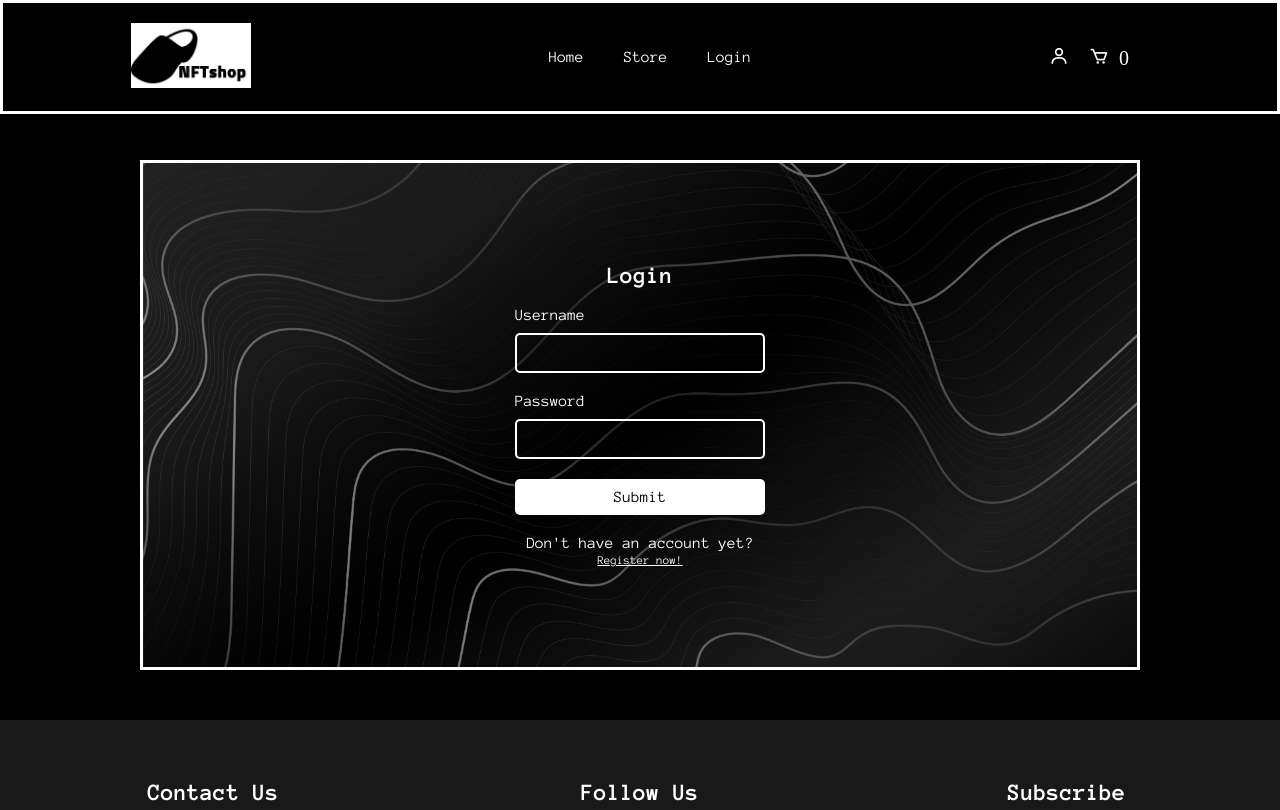
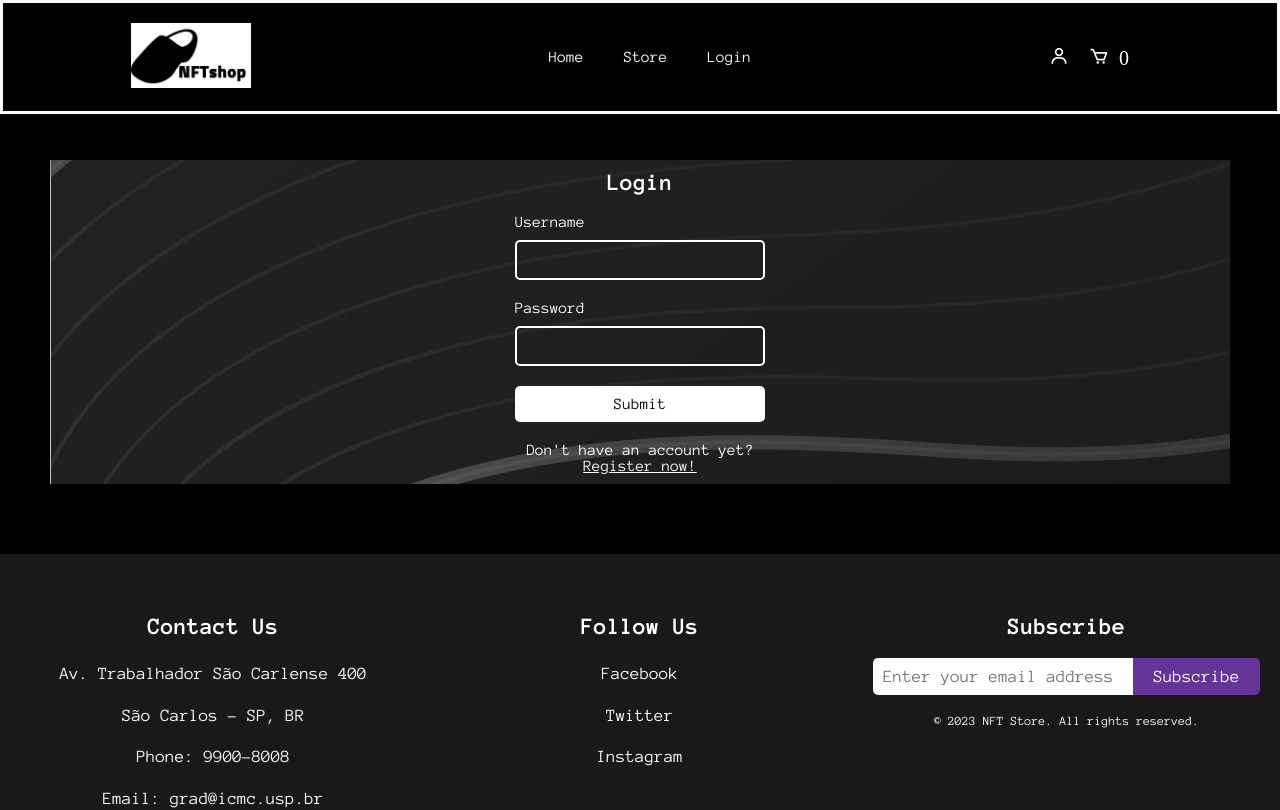
Before and after one commit to Non-Fazemos-Tamancos-Inc/nft-frontend, a React (Create React App) app: page /login in a window 1280 px wide. Shown: the top 810 px of the page. Built offline with nearby package versions, Linux system fonts and the light colour scheme; a web font is replaced by a local one.

Commit message:
Finished register, added profile photo, logout due to inactivity

```diff
--- a/db.json
+++ b/db.json
@@ -20,6 +20,20 @@
       "email": "janedoe",
       "password_hash": "87aa4e6ae23ebf93e9b357cc34ce12a7f0708265b8128a3fa835d14649d7e083",
       "name": "Jane Doe"
+    },
+    {
+      "username": "Zimba",
+      "password_hash": "f15bdad45bd08951161d5b13e62f0634664941fd7a0b96a2109ebcfe9b670fe0",
+      "email": "zimba@gmail.com",
+      "name": "zimba",
+      "id": 5
+    },
+    {
+      "username": "Rafael Zimmer",
+      "password_hash": "d5ce2b19fbda14a25deac948154722f33efd37b369a32be8f03ec2be8ef7d3a5",
+      "email": "rzimmmer@e",
+      "name": "qq",
+      "id": 6
     }
   ]
 }
--- a/src/Api.ts
+++ b/src/Api.ts
@@ -3,7 +3,6 @@ import Cookies from "universal-cookie";
 import UserData from "./views/User";
 
 enum Status {
-    OK,
     SUCCESS,
     FAILURE,
     AUTHENTICATION_ERROR,
@@ -41,8 +40,12 @@ class API {
     static async register(username: string, password: string, email: string, name: string) {
         let password_hash = sha256(password).toString();
 
-        return await fetch('/users/', {
-            method: 'POST', body: JSON.stringify({
+        return fetch('/users/', {
+            method: 'POST',
+            headers: {
+                "Content-Type": "application/json",
+            },
+            body: JSON.stringify({
                 username: username,
                 password_hash: password_hash,
                 email: email,
@@ -50,6 +53,14 @@ class API {
             })
         });
     }
+
+    static async exists(username: string) {
+        return fetch('/users/?username=' + username)
+            .then(response => response.json())
+            .then(data => {
+                return data.length > 0;
+            });
+    }
 }
 
 export default API;
--- a/src/App.tsx
+++ b/src/App.tsx
@@ -24,7 +24,7 @@ function App() {
                         <Route path="/store" element={<Store/>}/>
                         <Route path="/cart" element={<Cart/>}/>
                         <Route path="/profile" element={<Profile/>}/>
-                        <Route path="/login" element={<Login/>}/>
+                        <Route path="/login" element={<Login />}/>
                         <Route path="/register" element={<Register/>}/>
                     </Routes>
                 </div>
--- a/src/views/User.tsx
+++ b/src/views/User.tsx
@@ -1,4 +1,3 @@
-import API, {Status} from "../Api";
 import Cookies from "universal-cookie";
 
 class UserData {
--- a/src/views/form.css
+++ b/src/views/form.css
@@ -3,6 +3,7 @@
     flex-direction: column;
     align-items: center;
     justify-content: center;
+    padding: 10px;
 }
 
 .form-component h2 {
@@ -65,11 +66,11 @@
 
 .form-component .alternative-link {
     color: #fff;
-    background-color: black;
-    border: 2px solid white;
+    text-decoration: underline;
+    transition: all 0.42s ease;
 }
 
 .form-component .alternative-link:hover {
-    background-color: blue;
-    color: white;
+    color: lightgray;
+    scale: 1.2;
 }
--- a/src/views/login.css
+++ b/src/views/login.css
@@ -2,95 +2,6 @@
   padding: 50px;
 }
 
-.login-component {
-  padding: 100px;
-  margin: 0 auto;
-  max-width: 1000px;
-  background-color: black;
-  border: 3px solid #fff;
-  background-size: cover;
-  background-position: top;
-  color: white;
-  text-align: center;
+.msg-component {
+  padding: 10px;
 }
-
-.login-component form {
-  display: flex;
-  flex-direction: column;
-  align-items: center;
-  justify-content: center;
-}
-
-.login-component h2 {
-  margin-bottom: 20px;
-}
-
-.login-component label {
-  display: block;
-  margin-bottom: 10px;
-  font-size: 16px;
-  text-align: left;
-}
-
-.login-component input {
-  padding: 10px;
-  border-radius: 5px;
-  border: solid 2px white;
-  background-color: transparent;
-  margin-bottom: 20px;
-  font-size: 16px;
-  min-width: 250px;
-  color: white;
-}
-
-.login-component button {
-  background-color: #fff;
-  color: black;
-  padding: 10px 20px;
-  border-radius: 5px;
-  border: none;
-  font-size: 16px;
-  cursor: pointer;
-  transition: all 0.42s ease;
-  width: 250px;
-  margin-bottom: 20px;
-}
-
-.login-component button:hover {
-  background-color: blue;
-  color: white;
-}
-
-#create-button{
-  color: #fff;
-  background-color: black;
-  border: 2px solid white;
-}
-
-#create-button:hover{
-  background-color: blue;
-  color: white;
-}
-
-.login-component a {
-  margin-bottom: 20px;
-  font-size: 12px;
-  text-decoration: underline;
-}
-
-.login-component a:hover {
-  color: blue;
-  cursor: pointer;
-  transition: all 0.42s ease;
-}
-
-.register-link {
-    color: white;
-    text-decoration: underline;
-}
-
-.register-link:hover {
-    color: mediumpurple !important;
-    cursor: pointer;
-    transition: all 0.42s ease;
-}
--- a/src/views/login.tsx
+++ b/src/views/login.tsx
@@ -1,9 +1,10 @@
 import React, {useEffect, useState} from 'react';
-import {useNavigate} from "react-router-dom";
+import { useNavigate, useSearchParams } from "react-router-dom";
 
 import API, {Status} from "../Api";
-import {getCurrentUser} from './User';
+import { getCurrentUser } from './User';
 
+import './form.css';
 import './login.css';
 
 function LoginForm() {
@@ -49,11 +50,11 @@ function LoginForm() {
                     <input type="password" id="password" name="password" required
                            onChange={e => setPassword(e.target.value)}/>
                 </div>
-                <button type="submit">Submit</button>
+                <button type="submit" className={"btn-primary"}>Submit</button>
             </div>
             <div>
                 <p>Don't have an account yet? </p>
-                <a className={"register-link"}  href={"/register"}>Register now!</a>
+                <a className={"alternative-link"}  href={"/register"}>Register now!</a>
             </div>
             <div className={"form-error"}>{error}</div>
         </form>
@@ -61,13 +62,21 @@ function LoginForm() {
 }
 
 function Login() {
+    let [params] = useSearchParams();
+    const param = params.get("msg");
+    let msg = "";
+
+    if (param === "timeout") {
+        msg = "You have been logged out due to inactivity";
+    }
 
     return (
         <div id="login">
-            <div className="login-component"
+            <div className="form-component"
                  style={{backgroundImage: `url(${process.env.PUBLIC_URL + '/img/login-background.jpg'})`}}>
                 <LoginForm/>
             </div>
+            <div className={"msg-component"}>{msg}</div>
         </div>
     );
 }
--- a/src/views/profile.tsx
+++ b/src/views/profile.tsx
@@ -1,12 +1,21 @@
-import React from 'react';
+import React, {useEffect} from 'react';
 
 import './profile.css';
+import {useNavigate} from "react-router-dom";
 
 function Profile() {
+    const navigate = useNavigate();
+
+    useEffect(() => {
+        if (getCurrentUser() === null) {
+            navigate(`/login?msg=timeout`);
+        }
+    });
+
     return (
         <div id="profile">
             <h1>Profile</h1>
-            <img className="profile-pic" src="/img/profile_pic.png" alt="Profile picture" />
+            <img className="profile-pic" src={getCurrentUser()?.profile_img ? getCurrentUser()?.profile_img : "/img/default-profile.png"} alt="Profile picture" />
         </div>
 
     );
--- a/src/views/register.tsx
+++ b/src/views/register.tsx
@@ -1,10 +1,11 @@
-import React, {useState} from 'react';
+import React, {useEffect, useState} from 'react';
 
-import UserData from './User';
+import UserData, { getCurrentUser } from './User';
 import API from "../Api";
 
 import './register.css';
 import './form.css';
+import { useNavigate } from "react-router-dom";
 
 function RegisterForm() {
     const [name, setName] = useState("");
@@ -12,6 +13,9 @@ function RegisterForm() {
     const [email, setEmail] = useState("");
     const [password1, setPassword1] = useState("");
     const [password2, setPassword2] = useState("");
+    const [error, setError] = useState("");
+
+    const navigate = useNavigate();
 
     const handleSubmit = (event: { preventDefault: () => void; }) => {
         event.preventDefault();
@@ -19,18 +23,36 @@ function RegisterForm() {
 
         // Validate email:
         if (!email.includes("@")) {
-            alert("Invalid email!");
+            setError("Invalid email!");
             return;
         }
 
         // Validate password:
         if (password1 !== password2) {
-            alert("Passwords don't match!");
+            setError("Passwords don't match!");
             return;
         }
 
-        API.register(user.username, password1, user.email, user.name);
+        API.exists(user.username)
+            .then(exists => {
+                if (exists) {
+                    setError("Username already exists!");
+                    return;
+                } else {
+                    API.register(user.username, password1, user.email, user.name)
+                        .then(response => response.json())
+                        .then(_ => {
+                            navigate("/login");
+                        });
+                }
+            })
     }
+
+    useEffect(() => {
+        if (getCurrentUser() !== null) {
+            navigate(`/profile`);
+        }
+    });
 
     return (
         <form onSubmit={handleSubmit}>
@@ -51,15 +73,18 @@ function RegisterForm() {
                 </div>
                 <div>
                     <label htmlFor="password">Password</label>
-                    <input type="password" id="password" name="password" required
+                    <input type="password" id="password1" name="password1" required
                            onChange={e => setPassword1(e.target.value)}/>
                     <label htmlFor="password">Repeat your password</label>
-                    <input type="password" id="password" name="password" required
+                    <input type="password" id="password2" name="password2" required
                            onChange={e => setPassword2(e.target.value)}/>
                 </div>
                 <button type="submit" className={"btn-primary"}>Sign up</button>
             </div>
-            <a href={"/login"}><button className={"btn-secondary login-link"} type="button">I already have an account.</button></a>
+            <a href={"/login"}>
+                <button className={"btn-secondary login-link"} type="button">I already have an account.</button>
+            </a>
+            <div className={"form-error"}>{error}</div>
         </form>
     )
 }
```
